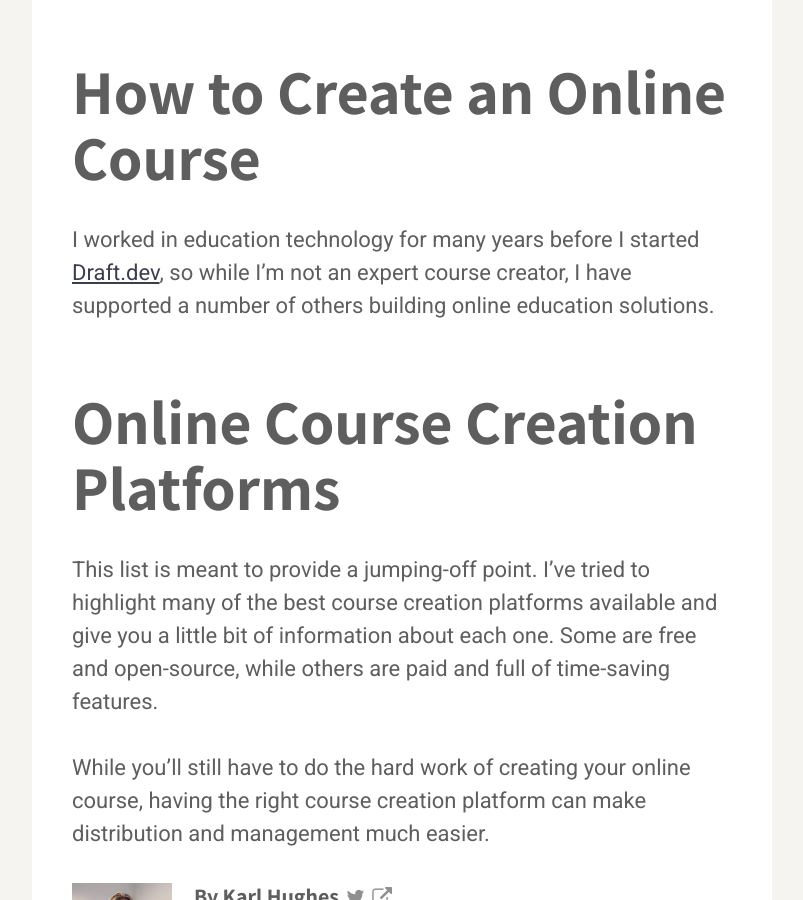
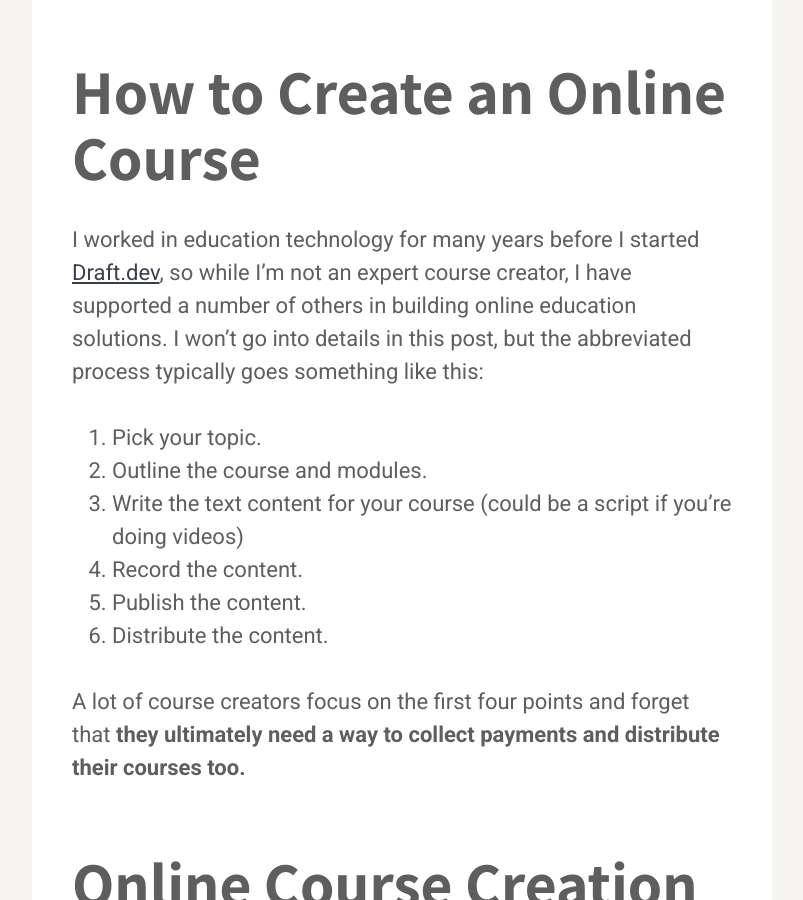
Before and after one commit to karllhughes/learn, a Jekyll site: the page built from _posts/2020-12-19-course-creators.md, in a window 1280 px wide and 900 px high, scrolled down 1128 px. Shown: the whole window, without its empty margins (238-1041 px from the left). Built offline with Jekyll 4.4.1, drawn with Linux system fonts in a browser that asks for light colours; a script that is not in the unit is left out; some of the changed text lies outside the part shown.

Commit message:
Update Posts “2020-12-19-course-creators”

```diff
--- a/_posts/2020-12-19-course-creators.md
+++ b/_posts/2020-12-19-course-creators.md
@@ -15,7 +15,16 @@ If your product requires specialized knowledge or if you're trying to position y
 <!-- signup -->
 
 ## How to Create an Online Course
-I worked in education technology for many years before I started [Draft.dev](https://draft.dev), so while I'm not an expert course creator, I have supported a number of others building online education solutions.
+I worked in education technology for many years before I started [Draft.dev](https://draft.dev), so while I'm not an expert course creator, I have supported a number of others in building online education solutions. I won't go into details in this post, but the abbreviated process typically goes something like this:
+
+1. Pick your topic.
+2. Outline the course and modules.
+3. Write the text content for your course (could be a script if you're doing videos)
+4. Record the content.
+5. Publish the content.
+6. Distribute the content.
+
+A lot of course creators focus on the first four points and forget that **they ultimately need a way to collect payments and distribute their courses too.**
 
 ## Online Course Creation Platforms
 This list is meant to provide a jumping-off point. I've tried to highlight many of the best course creation platforms available and give you a little bit of information about each one. Some are free and open-source, while others are paid and full of time-saving features.
```
